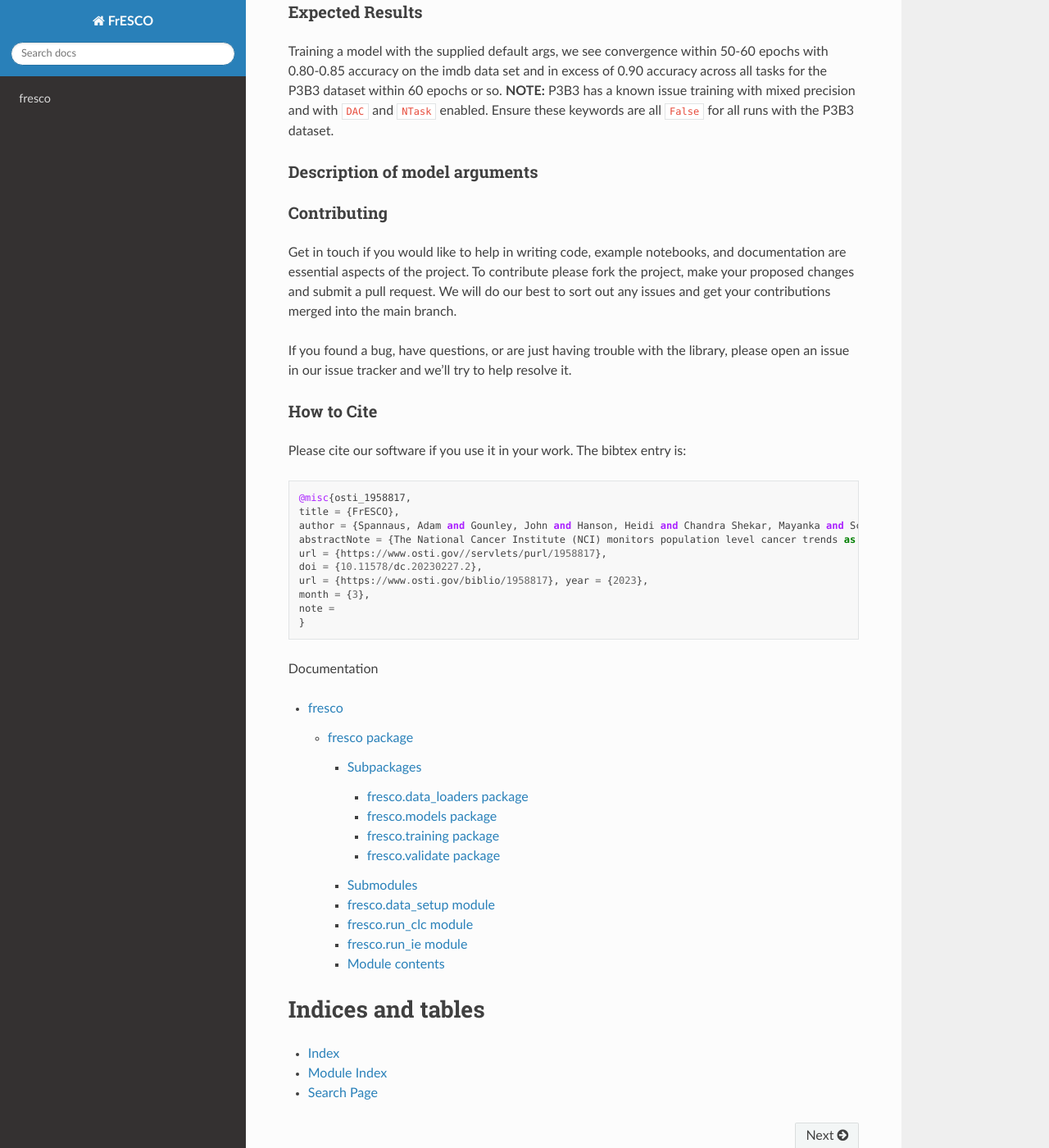
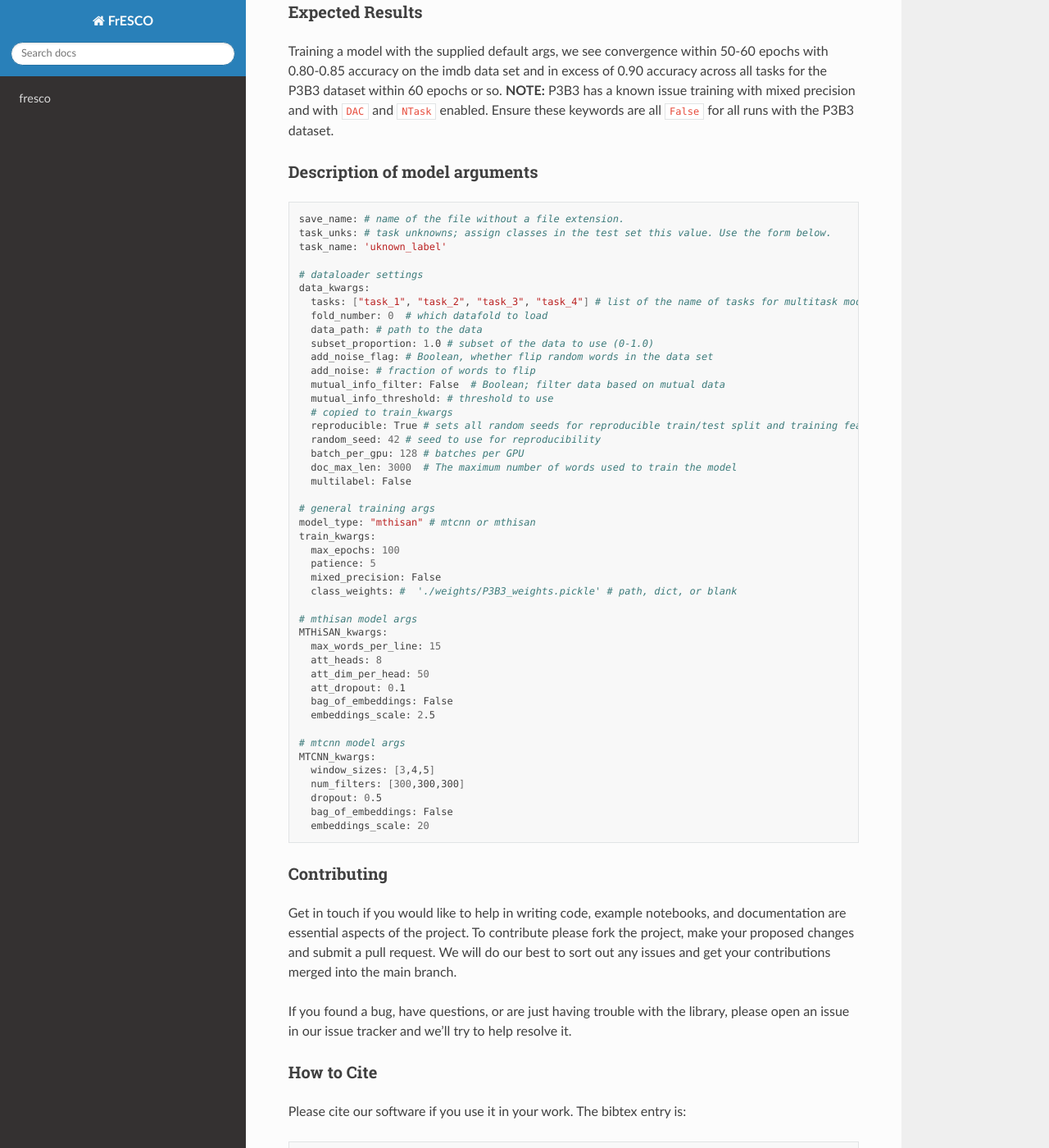
Before and after one commit to DOE-NCI-MOSSAIC/FrESCO, a Sphinx documentation site: the page built from docs/source/index.rst, in a window 1280 px wide and 1400 px high, scrolled down 4443 px. Shown: the whole window at 82% size. Built offline with Sphinx 7.4.7 and the Read the Docs theme 2.0.0, drawn with Linux system fonts in a browser that asks for light colours; part of the change alters nothing that is shown.

Commit message:
Update index.rst

```diff
--- a/docs/source/index.rst
+++ b/docs/source/index.rst
@@ -237,110 +237,10 @@ Description of model arguments
 ~~~~~~~~~~~~~~~~~~~~~~~~~~~~~~
 
 .. code:: shell
+
    save_name: # name of the file without a file extension.
    task_unks: # task unknowns; assign classes in the test set this value. Use the form below.
-      task_name: 'unknown_label'
-
-   # dataloader settings
-   data_kwargs:
-     tasks: ["task_1", "task_2", "task_3", "task_4"] # list of the name of tasks for multitask model
-     fold_number: 0  # which datafold to load
-     data_path: # path to the data
-     subset_proportion: 1.0 # subset of the data to use (0-1.0)
-     add_noise_flag: # Boolean, whether flip random words in the data set, eg 56 -> 346
-     add_noise: # fraction of words to flip
-     # copied to train_kwargs
-     reproducible: True # sets all random seeds for reproducible train/test split and training features.
-     random_seed: 42 # seed to use for reproducibility, int or None
-     batch_per_gpu: 128 # batches per GPU
-     doc_max_len: 3000  # The maximum number of words used to train the model
-     multilabel: False
-
-   # general training args
-   model_type: "mthisan" # mtcnn or mthisan
-   train_kwargs:
-     max_epochs: 100
-     patience: 5
-     mixed_precision: False
-     class_weights: #  './weights/P3B3_weights.pickle' # path to pickle file with dict
-
-   # mthisan model args
-   MTHiSAN_kwargs:
-     max_words_per_line: 15
-     att_heads: 8
-     att_dim_per_head: 50
-     att_dropout: 0.1
-     bag_of_embeddings: False
-     embeddings_scale: 2.5
-
-   # mtcnn model args
-   MTCNN_kwargs:
-     window_sizes: [3,4,5]
-     num_filters: [300,300,300]
-     dropout: 0.5
-     bag_of_embeddings: False
-     embeddings_scale: 20
-
-   # abstain args
-   abstain_kwargs:
-     abstain_flag: False  # bool, whether to allow the model to not make a classification
-     abs_gain: 5.0  # factor to modify abstention penalty when tuning for abstention rate
-     acc_gain: 10.0  # factor to modify abstention penalty when tuning for accuracy rate
-     alphas: {'task_1':5,'task_2':5,'task_3':5,'task_4':5}  # penalty for abstaining on a sample
-     max_abs: {'task_1':0.8,'task_2':0.8,'task_3':0.5,'task_4':0.8}  # maximum desired abstention rates
-     min_acc: {'task_1':0.975,'task_2':0.975,'task_3':0.975,'task_4':0.975}  # minimum desired accuracy rates
-     alpha_scale: {'task_1':0.8,'task_2':0.8,'task_3':0.8,'task_4':0.8}  # scale factor when adapting abstention penalty
-     tune_mode: 'acc'  # how to tune abstention, acc: accuracy, abs: abstention rate, abs_acc: both
-     stop_limit: 0.005  # threshold for early stopping with abstention
-     stop_metric: 'max'  # max: l1 metric for early stopping with abstention
-     ntask_flag: False  # bool, whether to allow the model to enable Ntask
-     ntask_tasks:  ["task_1", "task_2", "task_3", "task_4"]  # tasks to use for Ntask determination
-     ntask_alpha: 0.1  # Ntask penalty
-     ntask_alpha_scale: 0.8  # scale to modify Ntask alpha penalty
-     ntask_max_abs: 0.9  # maximum desired abstention rate with Ntask
-     ntask_min_acc: 0.975  # minimum desired accuracy rate with Ntask
-
-
-Contributing
-~~~~~~~~~~~~
-
-Get in touch if you would like to help in writing code, example
-notebooks, and documentation are essential aspects of the project. To
-contribute please fork the project, make your proposed changes and
-submit a pull request. We will do our best to sort out any issues and
-get your contributions merged into the main branch.
-
-If you found a bug, have questions, or are just having trouble with the
-library, please open an issue in our issue tracker and we’ll try to help
-resolve it.
-
-How to Cite
-~~~~~~~~~~~
-
-Please cite our software if you use it in your work. The
-bibtex entry is:
-
-::
-
-   @misc{osti_1958817,
-   title = {FrESCO},
-   author = {Spannaus, Adam and Gounley, John and Hanson, Heidi and Chandra Shekar, Mayanka and Schaefferkoetter, Noah and Mohd-Yusof, Jamaludin and Fox, Zach and USDOE},
-   abstractNote = {The National Cancer Institute (NCI) monitors population level cancer trends as part of its Surveillance, Epidemiology, and End Results (SEER) program. This program consists of state or regional level cancer registries which collect, analyze, and annotate cancer pathology reports. From these annotated pathology reports, each individual registry aggregates cancer phenotype information and summary statistics about cancer prevalence to facilitate population level monitoring of cancer incidence. Extracting cancer phenotype from these reports is a labor intensive task, requiring specialized knowledge about the reports and cancer. Automating this information extraction process from cancer pathology reports has the potential to improve not only the quality of the data by extracting information in a consistent manner across registries, but to improve the quality of patient outcomes by reducing the time to assimilate new data and enabling time-sensitive applications such as precision medicine. Here we present FrESCO: Framework for Exploring Scalable Computational Oncology, a modular deep-learning natural language processing (NLP) library for extracting pathology information from clinical text documents.},
-   url = {https://www.osti.gov//servlets/purl/1958817},
-   doi = {10.11578/dc.20230227.2},
-   url = {https://www.osti.gov/biblio/1958817}, year = {2023},
-   month = {3},
-   note =
-   }
-
-Documentation
-
-.. code:: shell
-   Model arguments:
-   ~~~~~~~~~~~~~~~~
-   save_name: # name of the file without a file extension.
-   task_unks: # task unknowns; assign classes in the test set this value. Use the form below.
-     task_name: 'uknown_label'
+   task_name: 'uknown_label'
 
    # dataloader settings
    data_kwargs:
@@ -384,6 +284,41 @@ Documentation
      bag_of_embeddings: False
      embeddings_scale: 20
 
+
+Contributing
+~~~~~~~~~~~~
+
+Get in touch if you would like to help in writing code, example
+notebooks, and documentation are essential aspects of the project. To
+contribute please fork the project, make your proposed changes and
+submit a pull request. We will do our best to sort out any issues and
+get your contributions merged into the main branch.
+
+If you found a bug, have questions, or are just having trouble with the
+library, please open an issue in our issue tracker and we’ll try to help
+resolve it.
+
+How to Cite
+~~~~~~~~~~~
+
+Please cite our software if you use it in your work. The
+bibtex entry is:
+
+::
+
+   @misc{osti_1958817,
+   title = {FrESCO},
+   author = {Spannaus, Adam and Gounley, John and Hanson, Heidi and Chandra Shekar, Mayanka and Schaefferkoetter, Noah and Mohd-Yusof, Jamaludin and Fox, Zach and USDOE},
+   abstractNote = {The National Cancer Institute (NCI) monitors population level cancer trends as part of its Surveillance, Epidemiology, and End Results (SEER) program. This program consists of state or regional level cancer registries which collect, analyze, and annotate cancer pathology reports. From these annotated pathology reports, each individual registry aggregates cancer phenotype information and summary statistics about cancer prevalence to facilitate population level monitoring of cancer incidence. Extracting cancer phenotype from these reports is a labor intensive task, requiring specialized knowledge about the reports and cancer. Automating this information extraction process from cancer pathology reports has the potential to improve not only the quality of the data by extracting information in a consistent manner across registries, but to improve the quality of patient outcomes by reducing the time to assimilate new data and enabling time-sensitive applications such as precision medicine. Here we present FrESCO: Framework for Exploring Scalable Computational Oncology, a modular deep-learning natural language processing (NLP) library for extracting pathology information from clinical text documents.},
+   url = {https://www.osti.gov//servlets/purl/1958817},
+   doi = {10.11578/dc.20230227.2},
+   url = {https://www.osti.gov/biblio/1958817}, year = {2023},
+   month = {3},
+   note =
+   }
+
+Documentation
+
 .. toctree::
    :maxdepth: 4
 
```
